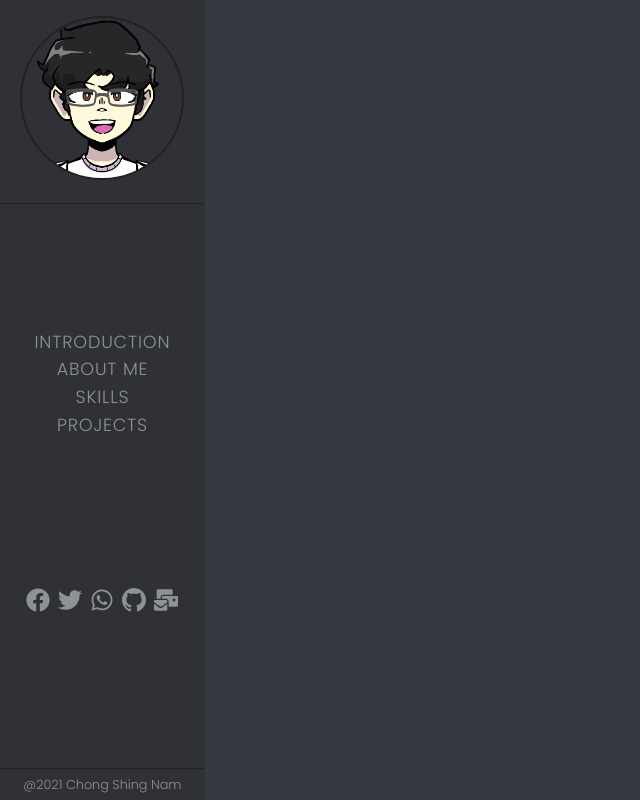
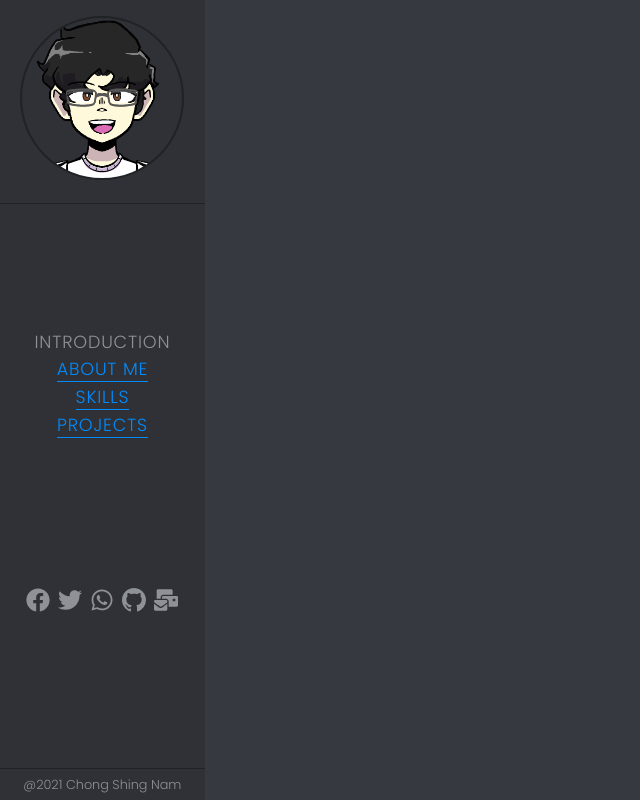
Before and after one commit to slan-chong/snchong-portfolio-main, a React (Create React App) app: page / in a window 1280 px wide. Shown: the whole page, without its empty margins (0-640 px from the left). Built offline with nearby package versions, Linux system fonts and the light colour scheme.

Commit message:
hashHistory

```diff
--- a/src/App.jsx
+++ b/src/App.jsx
@@ -29,9 +29,9 @@ function App() {
         <div className="content">
         <Routes>
           <Route path='/snchong-portfolio-main/' element={<Introduction/>} />
-          <Route path='/about-me' element={<AboutMe/>} />
-          <Route path='/skills' element={<Skills/>} />
-          <Route path='/projects' element={<Projects/>} />
+          <Route path='#/about-me' element={<AboutMe/>} />
+          <Route path='#/skills' element={<Skills/>} />
+          <Route path='#/projects' element={<Projects/>} />
         </Routes>
         </div>
       </div>
--- a/src/components/Narbar.jsx
+++ b/src/components/Narbar.jsx
@@ -18,17 +18,17 @@ function Narbar() {
                         </NavLink>
                     </li>
                     <li className="nav-item">
-                        <NavLink to="/about-me" activeclassname="active">
+                        <NavLink to="#/about-me" activeclassname="active">
                             About Me
                         </NavLink>
                     </li>
                     <li className="nav-item">
-                        <NavLink to="/skills" activeclassname="active">
+                        <NavLink to="#/skills" activeclassname="active">
                             Skills
                         </NavLink>
                     </li>
                     <li className="nav-item">
-                        <NavLink to="/projects" activeclassname="active">
+                        <NavLink to="#/projects" activeclassname="active">
                             Projects
                         </NavLink>
                     </li>
```
